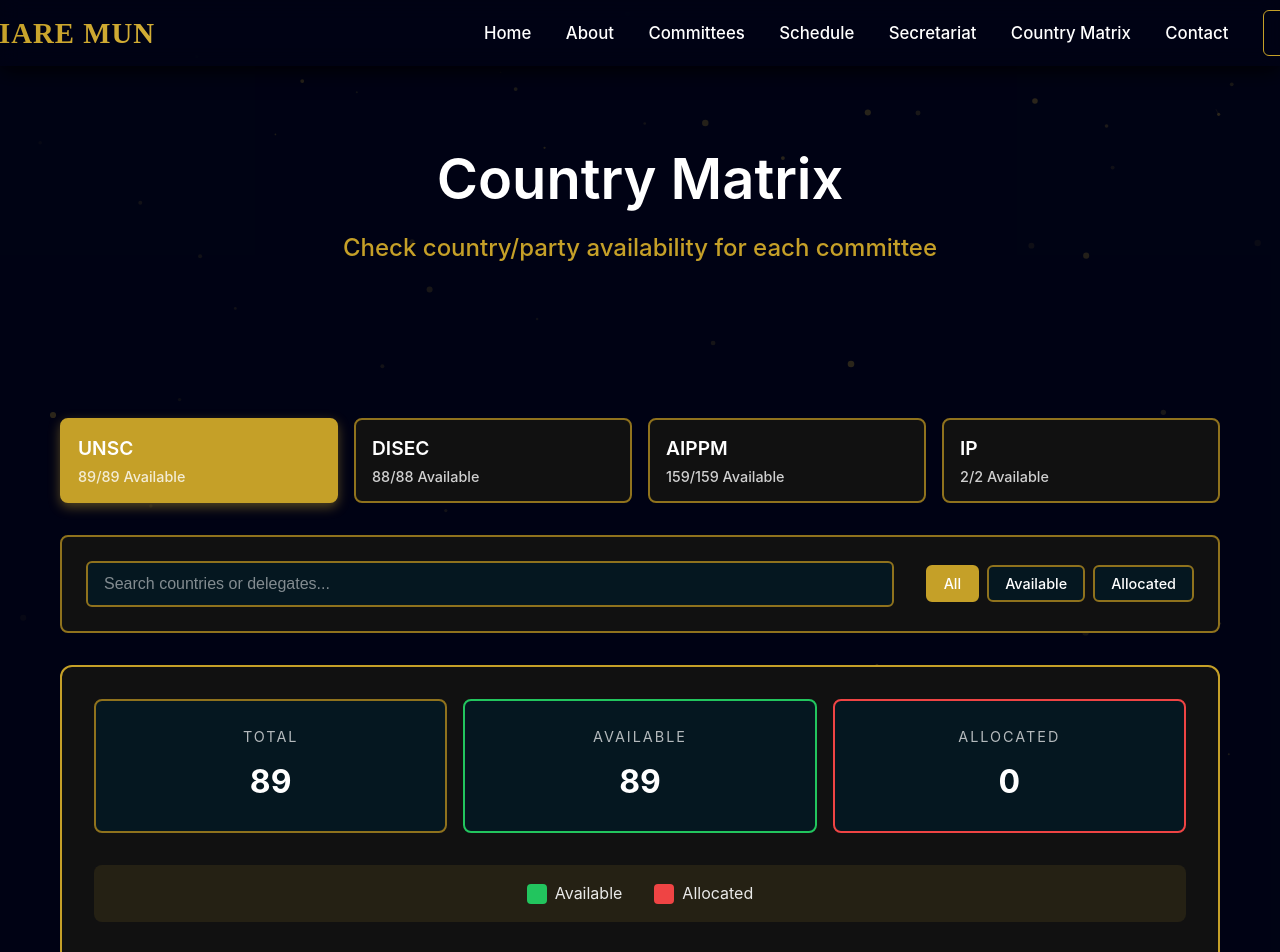
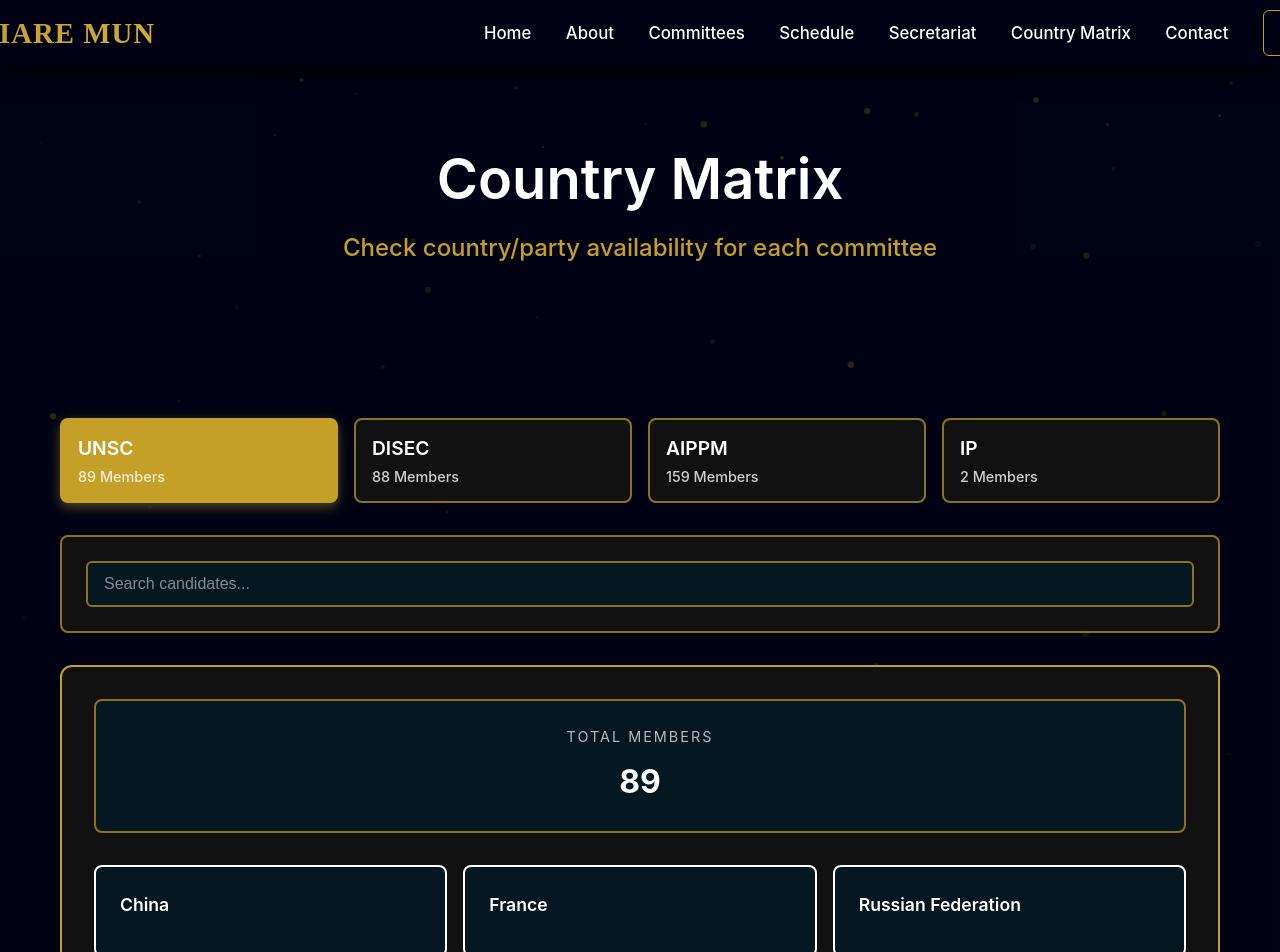
Before and after one commit to karthiktatineni/IARE_MUN, a React (Vite) app: page /country-matrix in a window 1280 px wide. Shown: the top 952 px of the page. Built offline with nearby package versions, Linux system fonts and the light colour scheme.

Commit message:
Update CountryMatrix.jsx

```diff
--- a/src/pages/CountryMatrix.jsx
+++ b/src/pages/CountryMatrix.jsx
@@ -12,7 +12,6 @@ function CountryMatrix() {
   const [loading, setLoading] = useState(true);
   const [selectedCommittee, setSelectedCommittee] = useState('UNSC');
   const [searchTerm, setSearchTerm] = useState('');
-  const [filterStatus, setFilterStatus] = useState('all');
 
   useEffect(() => {
     // Simulate loading delay
@@ -28,7 +27,7 @@ function CountryMatrix() {
     }, 1000);
   }, []);
 
-  // Function to filter countries based on search and status
+  // Function to filter countries based on search term only
   const getFilteredCountries = (committee) => {
     let countries = countryData[committee] || [];
 
@@ -36,17 +35,9 @@ function CountryMatrix() {
     if (searchTerm) {
       countries = countries.filter(country =>
         country.country.toLowerCase().includes(searchTerm.toLowerCase()) ||
-        (country.allocated_to && country.allocated_to.toLowerCase().includes(searchTerm.toLowerCase())) ||
         (country.portfolio && country.portfolio.toLowerCase().includes(searchTerm.toLowerCase())) ||
         (country.minister && country.minister.toLowerCase().includes(searchTerm.toLowerCase()))
       );
-    }
-
-    // Filter by status
-    if (filterStatus === 'available') {
-      countries = countries.filter(country => !country.is_allocated);
-    } else if (filterStatus === 'allocated') {
-      countries = countries.filter(country => country.is_allocated);
     }
 
     return countries;
@@ -56,16 +47,12 @@ function CountryMatrix() {
     const allCountries = countryData[committee] || [];
     const filteredCountries = getFilteredCountries(committee);
     const total = allCountries.length;
-    const allocated = allCountries.filter(c => c.is_allocated).length;
-    const available = total - allocated;
     const filteredTotal = filteredCountries.length;
 
     return {
       total,
-      allocated,
-      available,
       filteredTotal,
-      showingFiltered: filteredTotal !== total || searchTerm || filterStatus !== 'all'
+      showingFiltered: filteredTotal !== total || searchTerm
     };
   };
 
@@ -91,7 +78,7 @@ function CountryMatrix() {
                 >
                   <span className="tab-name">{committee}</span>
                   <span className="tab-stats">
-                    {stats.available}/{stats.total} Available
+                    {stats.total} Members
                   </span>
                 </button>
               );
@@ -103,32 +90,11 @@ function CountryMatrix() {
               <div className="search-box">
                 <input
                   type="text"
-                  placeholder="Search countries or delegates..."
+                  placeholder="Search candidates..."
                   value={searchTerm}
                   onChange={(e) => setSearchTerm(e.target.value)}
                   className="search-input"
                 />
-              </div>
-
-              <div className="filter-buttons">
-                <button
-                  className={`filter-btn ${filterStatus === 'all' ? 'active' : ''}`}
-                  onClick={() => setFilterStatus('all')}
-                >
-                  All
-                </button>
-                <button
-                  className={`filter-btn ${filterStatus === 'available' ? 'active' : ''}`}
-                  onClick={() => setFilterStatus('available')}
-                >
-                  Available
-                </button>
-                <button
-                  className={`filter-btn ${filterStatus === 'allocated' ? 'active' : ''}`}
-                  onClick={() => setFilterStatus('allocated')}
-                >
-                  Allocated
-                </button>
               </div>
             </div>
           </div>
@@ -142,45 +108,21 @@ function CountryMatrix() {
             <div className="matrix-container">
               <div className="stats-summary">
                 <div className="stat-box">
-                  <div className="stat-label">Total</div>
+                  <div className="stat-label">Total Members</div>
                   <div className="stat-value">{getStats(selectedCommittee).total}</div>
-                </div>
-                <div className="stat-box available">
-                  <div className="stat-label">Available</div>
-                  <div className="stat-value">{getStats(selectedCommittee).available}</div>
-                </div>
-                <div className="stat-box allocated">
-                  <div className="stat-label">Allocated</div>
-                  <div className="stat-value">{getStats(selectedCommittee).allocated}</div>
-                </div>
-              </div>
-
-              <div className="legend">
-                <div className="legend-item">
-                  <span className="legend-indicator available"></span>
-                  <span>Available</span>
-                </div>
-                <div className="legend-item">
-                  <span className="legend-indicator allocated"></span>
-                  <span>Allocated</span>
                 </div>
               </div>
 
               <div className="countries-grid">
                 {getFilteredCountries(selectedCommittee).length === 0 ? (
                   <div className="no-results">
-                    <p>No countries found matching your criteria.</p>
+                    <p>No candidates found matching your search.</p>
                   </div>
                 ) : (
-                  getFilteredCountries(selectedCommittee).map((item, index) => {
-                    const originalIndex = countryData[selectedCommittee].findIndex(
-                      country => country.country === item.country
-                    );
-                    return (
+                  getFilteredCountries(selectedCommittee).map((item, index) => (
                     <div
                       key={index}
-                        className={`country-card ${item.is_allocated ? 'allocated' : 'available'} ${selectedCommittee === 'AIPPM' ? 'aippm-card' : ''}`}
-                        title={item.is_allocated ? `Allocated to ${item.allocated_to}` : 'Available'}
+                      className={`country-card ${selectedCommittee === 'AIPPM' ? 'aippm-card' : ''}`}
                     >
                       <div className="country-name">{item.country}</div>
                       {selectedCommittee === 'AIPPM' && (
@@ -189,21 +131,8 @@ function CountryMatrix() {
                           <div className="minister">{item.minister}</div>
                         </div>
                       )}
-                        <div className="country-status">
-                          {item.is_allocated ? (
-                            <>
-                              <span className="status-badge">Allocated</span>
-                              {item.allocated_to && (
-                                <span className="allocated-to">to {item.allocated_to}</span>
-                              )}
-                            </>
-                          ) : (
-                            <span className="status-badge available">Available</span>
-                          )}
                     </div>
-                      </div>
-                    );
-                  })
+                  ))
                 )}
               </div>
             </div>
```
Lines whose indentation alone changed are shown as unchanged.
